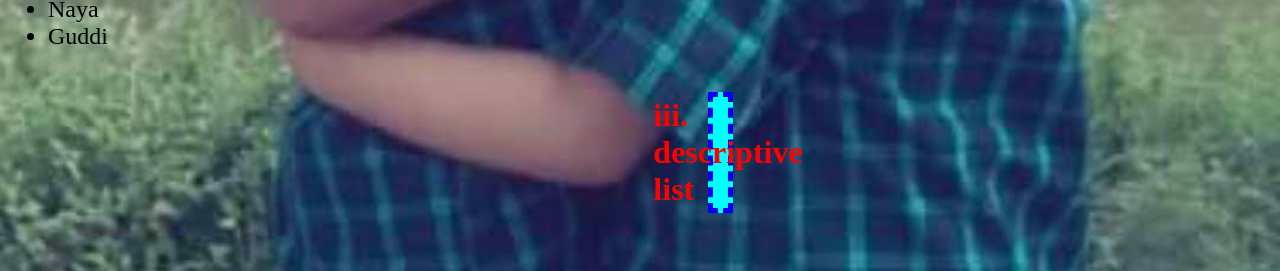
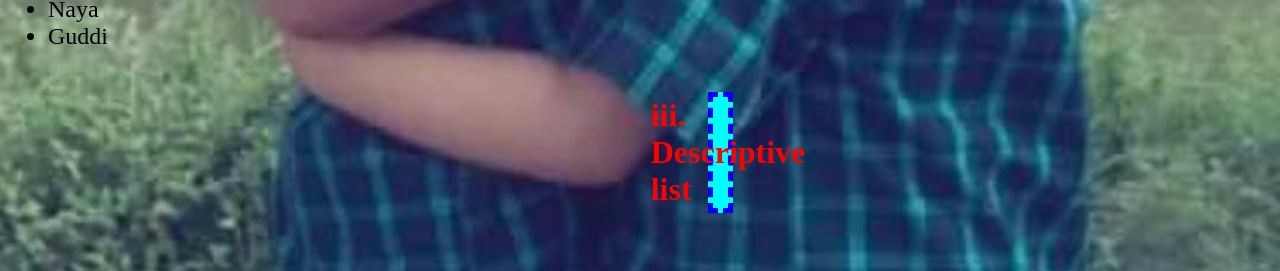
Before and after one commit to Surma-Iqbal/html-css-practice, a plain HTML site: page index.html in a window 1280 px wide. Shown: the part 1845-2116 px from the top of the page. Drawn offline with Linux system fonts and the light colour scheme; a web font is replaced by a local one.

Commit message:
descriptive list heading

```diff
--- a/index.html
+++ b/index.html
@@ -73,7 +73,7 @@
   <!--descriptive list-->
 
 
-<h1 class="ord">iii. descriptive list</h1><br><br><br>
+<h1 class="ord">iii. Descriptive list</h1><br><br><br>
 <dl>
 <dt>HTML</dt>
 <dd>This adds structure to a webpage</dd>
```
